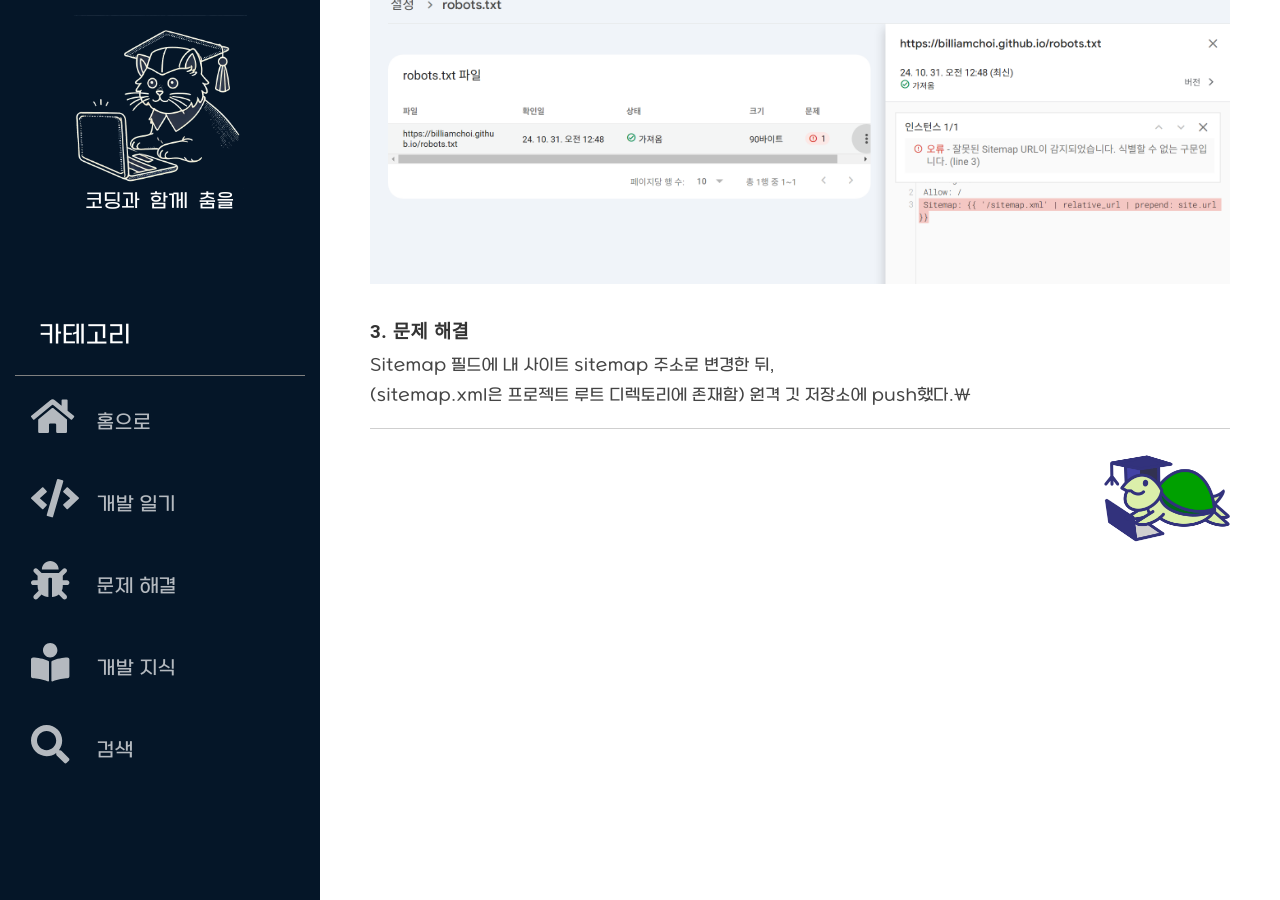
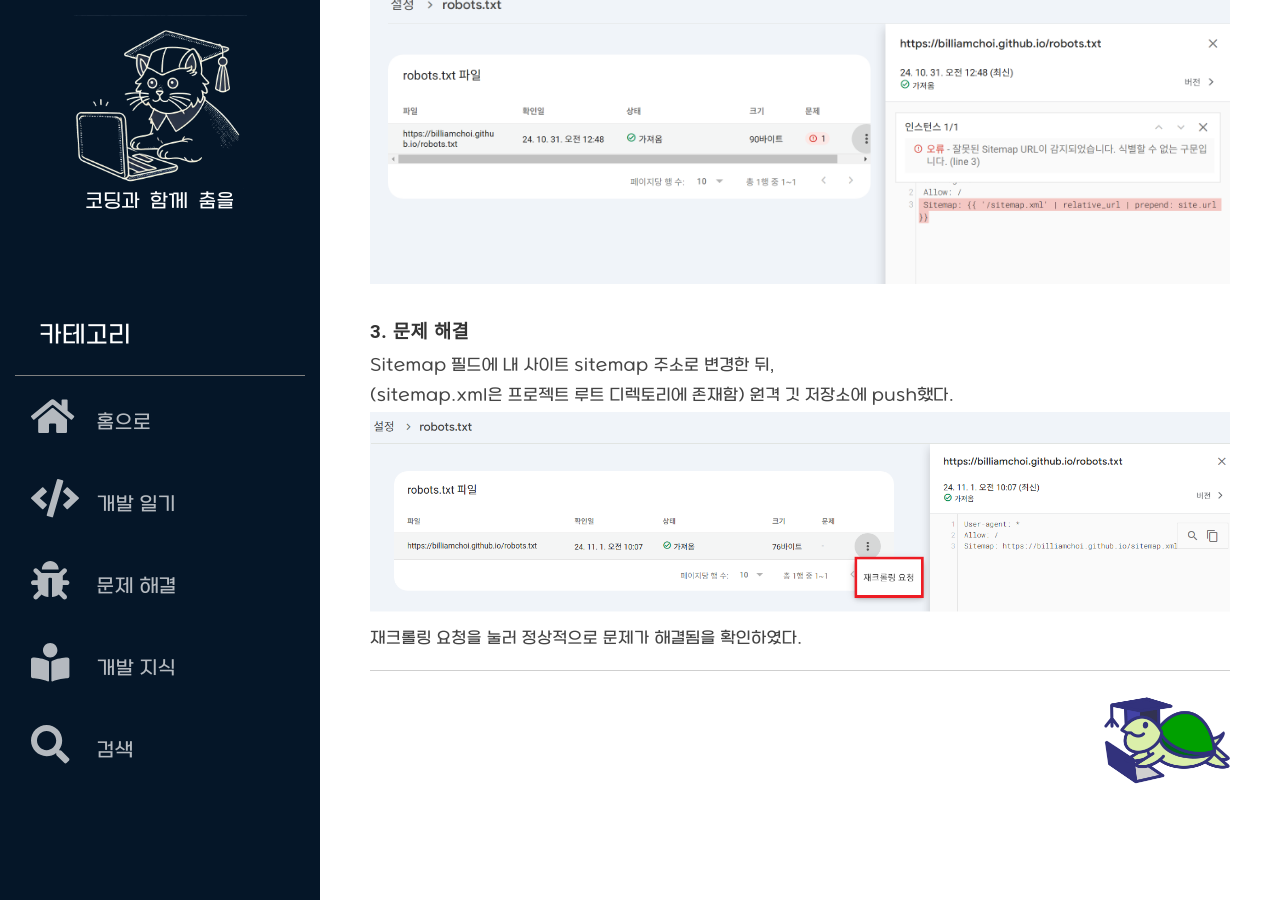
Before and after one commit to billiamchoi/billiamchoi.github.io, a Jekyll site: the page built from _posts/Bugs/2024-11-01-seo-robots-txt-개선.md, in a window 1280 px wide and 900 px high, scrolled down 2400 px. Built offline with Jekyll 4.4.1, drawn with Linux system fonts in a browser that asks for light colours; comment, search, counter and statistics services are not loaded.

Commit message:
Update Bugs “2024-11-01-seo-robots-txt-개선”

```diff
--- a/_posts/Bugs/2024-11-01-seo-robots-txt-개선.md
+++ b/_posts/Bugs/2024-11-01-seo-robots-txt-개선.md
@@ -66,10 +66,12 @@ robots.txt 유효성 체크는 Google Search Console 설정에서 직접 확인
 
 ![](/assets/img/crawling_stat.png)
 
-
-
 ### 3. 문제 해결
 
 Sitemap 필드에 내 사이트 sitemap 주소로 변경한 뒤,\
 (sitemap.xml은 프로젝트 루트 디렉토리에 존재함)
-원격 깃 저장소에 push했다.\
+원격 깃 저장소에 push했다.
+
+![](/assets/img/crawling_retry.png)
+
+재크롤링 요청을 눌러 정상적으로 문제가 해결됨을 확인하였다.
```
Also changed, not shown: assets/img/crawling_retry.png (added).
